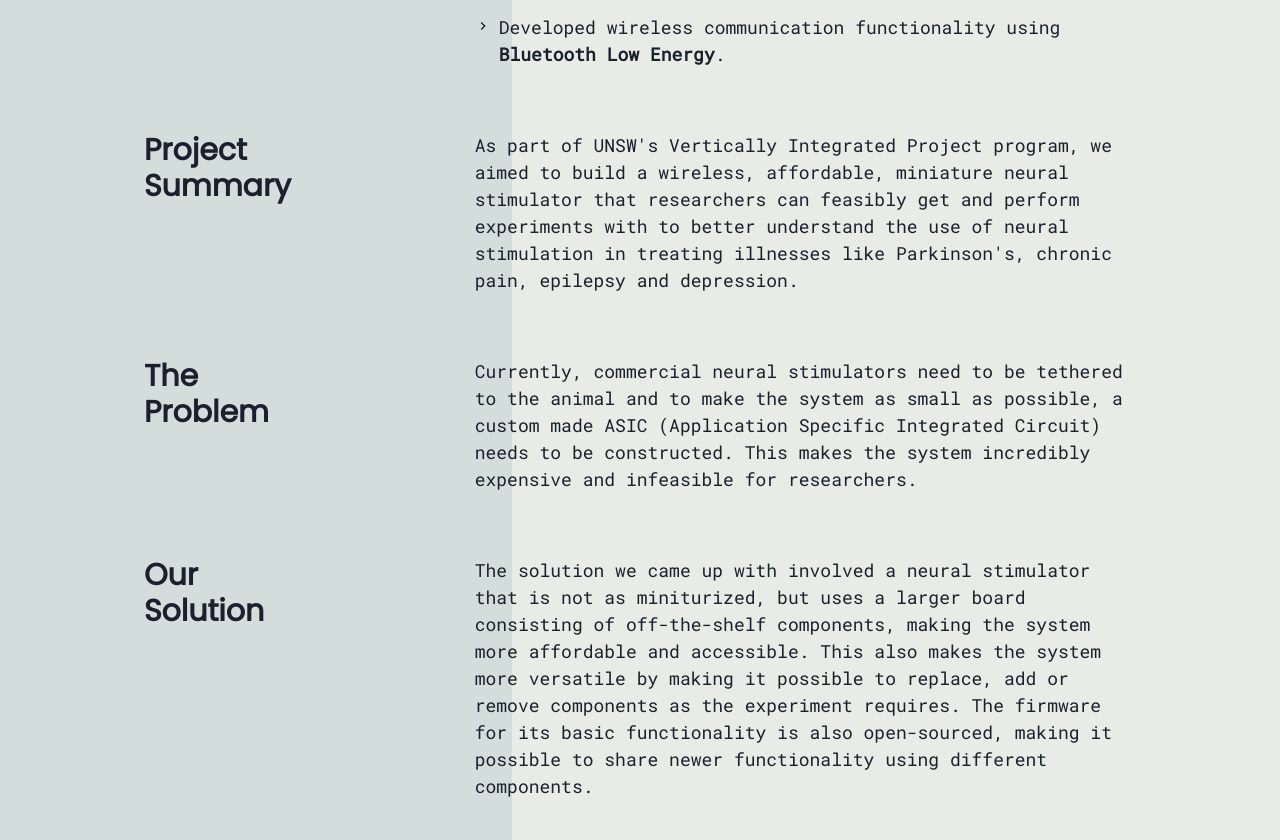
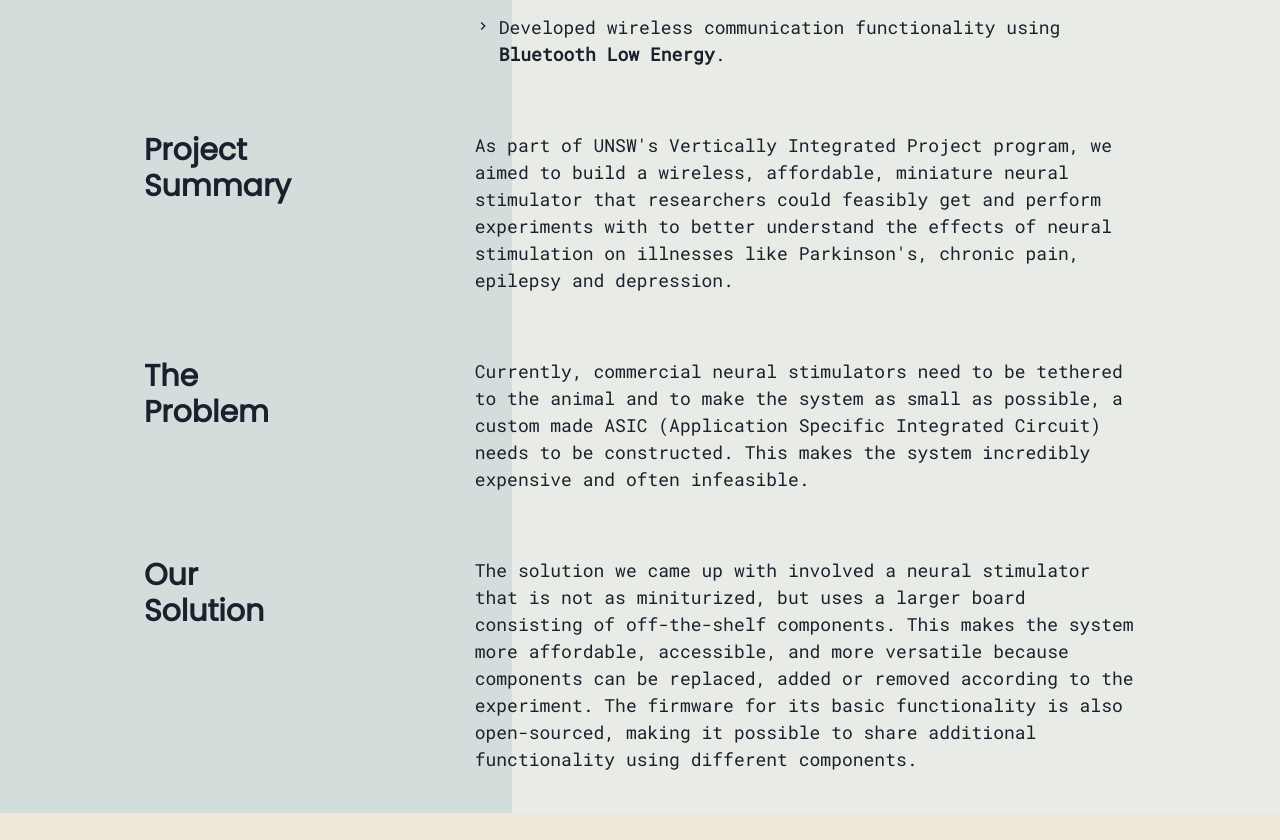
Before and after one commit to SubratShrestha/portfolio-next, a Next.js app: page /neural in a window 1280 px wide. Shown: the part 440-1280 px from the top of the page. After the commit the page ends 1253 px from the top, so only its background shows below. Built offline with nearby package versions, Linux system fonts and the light colour scheme.

Commit message:
update wording and readme

```diff
--- a/pages/neural.tsx
+++ b/pages/neural.tsx
@@ -89,9 +89,9 @@ const NeuralPage: NextPage = () => {
                   <Text fontSize='lg'>
                     As part of UNSW's Vertically Integrated Project program, we
                     aimed to build a wireless, affordable, miniature neural
-                    stimulator that researchers can feasibly get and perform
-                    experiments with to better understand the use of neural
-                    stimulation in treating illnesses like Parkinson's, chronic
+                    stimulator that researchers could feasibly get and perform
+                    experiments with to better understand the effects of neural
+                    stimulation on illnesses like Parkinson's, chronic
                     pain, epilepsy and depression.
                   </Text>
                 </motion.div>
@@ -120,7 +120,7 @@ const NeuralPage: NextPage = () => {
                     to the animal and to make the system as small as possible, a
                     custom made ASIC (Application Specific Integrated Circuit)
                     needs to be constructed. This makes the system incredibly
-                    expensive and infeasible for researchers.
+                    expensive and often infeasible.
                   </Text>
                 </motion.div>
               </Box>
@@ -146,13 +146,12 @@ const NeuralPage: NextPage = () => {
                   <Text fontSize='lg'>
                     The solution we came up with involved a neural stimulator
                     that is not as miniturized, but uses a larger board
-                    consisting of off-the-shelf components, making the system
-                    more affordable and accessible. This also makes the system
-                    more versatile by making it possible to replace, add or
-                    remove components as the experiment requires. The firmware
-                    for its basic functionality is also open-sourced, making it
-                    possible to share newer functionality using different
-                    components.
+                    consisting of off-the-shelf components. This makes the system
+                    more affordable, accessible, and more versatile
+                    because components can be replaced, added or removed according
+                    to the experiment. The firmware for its basic functionality is
+                    also open-sourced, making it possible to share additional
+                    functionality using different components.
                   </Text>
                 </motion.div>
               </Box>
```
Also changed, not shown: 1 other file (tests, documents, lock files or other folders).
